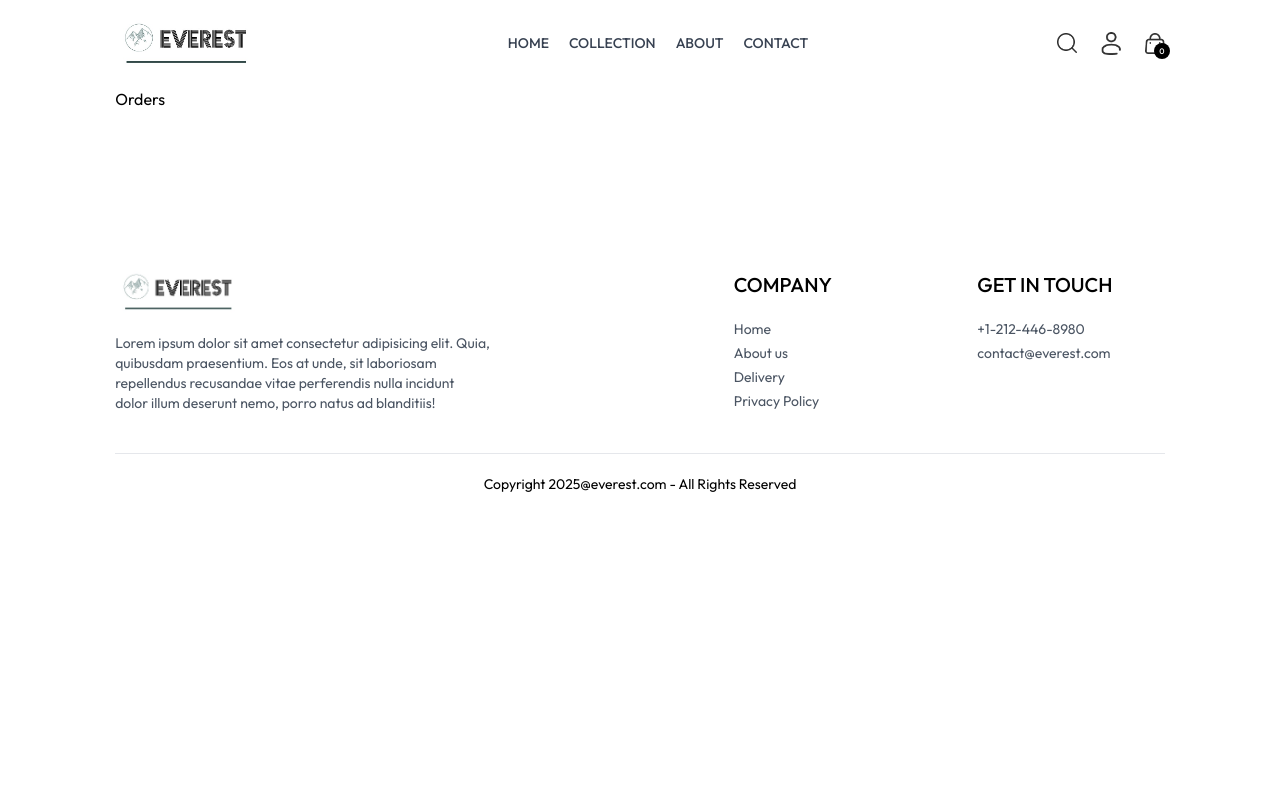
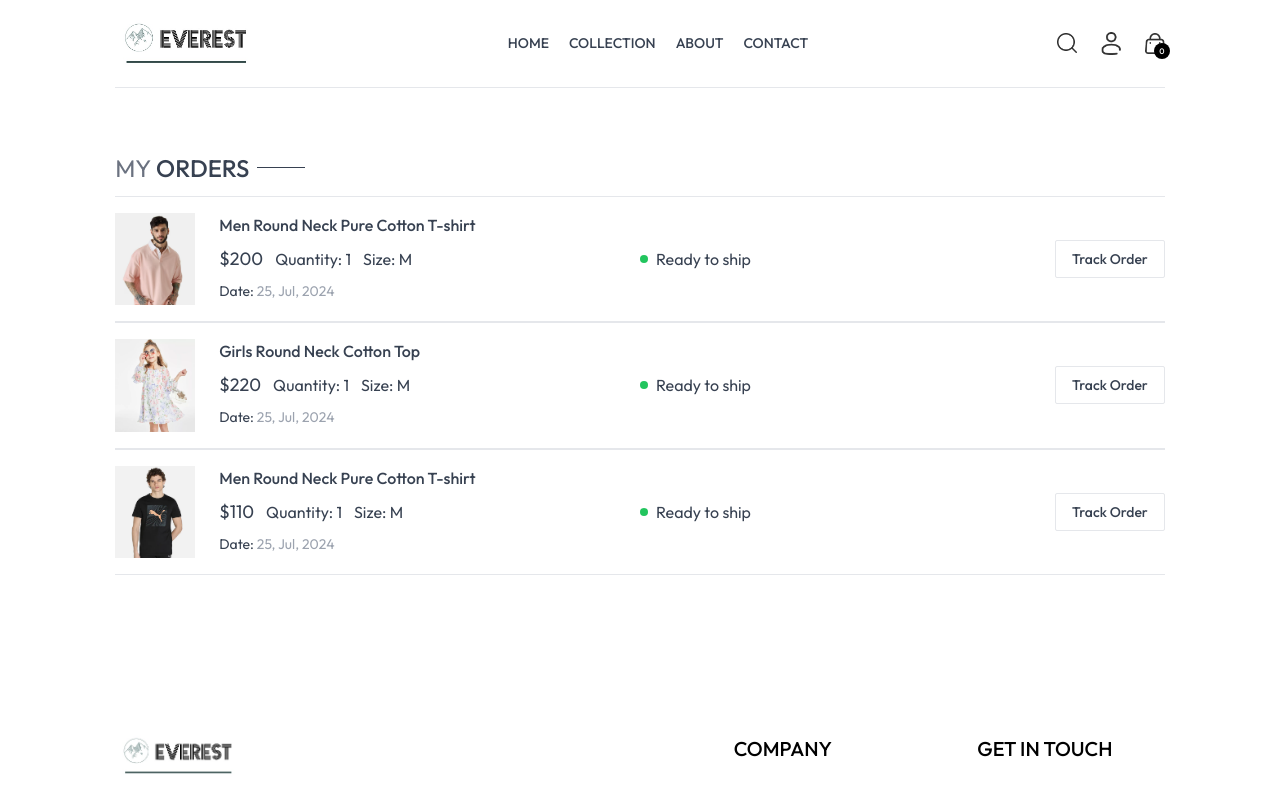
Before and after one commit to ShakshiAgl/everest-ecommerce, a React (Vite) app in the folder frontend/: page /orders in a window 1280 px wide. Shown: the top 786 px of the page. Built offline with nearby package versions, Linux system fonts and the light colour scheme.

Commit message:
Orders page

```diff
--- a/frontend/src/components/Navbar.jsx
+++ b/frontend/src/components/Navbar.jsx
@@ -41,7 +41,7 @@
 
    <div className='group relative'>
   <div className='cursor-pointer flex items-center'>
-    <img className='w-5' src={assets.profile_icon} alt="" />
+    <Link to='/login'><img className='w-5' src={assets.profile_icon} alt="" /></Link>
   </div>
 
   {/* Dropdown */}
--- a/frontend/src/pages/Orders.jsx
+++ b/frontend/src/pages/Orders.jsx
@@ -1,8 +1,44 @@
-import React from 'react'
+import Title from '@/components/Title';
+import { ShopContext } from '@/context/ShopContext'
+import React, { useContext } from 'react'
 
 const Orders = () => {
+
+  const { products, currency } = useContext(ShopContext);
+
   return (
-    <div>Orders</div>
+    <div className='border-t pt-16'>
+      <div className='text-2xl'>
+         <Title text1={'MY'} text2={' ORDERS'}/>
+      </div>
+      <div>
+        {
+          products.slice(1,4).map((item, index)=>(
+            <div key={index} className='py-4 border-t border-b text-gray-700 flex flex-col md:flex-row md:items-center md:justify-between gap-4' >
+                <div className='flex items-start gap-6 text-sm'>
+                  <img className='w-16 sm:w-20' src={item.image[0]} alt="" />
+                  <div>
+                    <p className='sm:text-base font-medium'>{item.name}</p>
+                    <div className='flex items-center gap-3 mt-2 text-base text-gray-700'>
+                       <p className='text-lg'>{currency}{item.price}</p>
+                       <p>Quantity: 1</p>
+                       <p> Size: M</p>
+                    </div>
+                    <p className='mt-2'>Date: <span className='text-gray-400'>25, Jul, 2024</span></p>
+                  </div>
+                </div>
+                <div className='md:w-1/2 flex justify-between'>
+                  <div className='flex items-center gap-2'>
+                    <p className='min-w-2 h-2 rounded-full bg-green-500'></p>
+                    <p className='text-sm md:text-base'>Ready to ship</p>
+                  </div>
+                  <button className='border px-4 py-2 text-sm font-medium rounded-sm'>Track Order</button>
+                </div>
+              </div>
+          ))
+        }
+      </div>
+    </div>
   )
 }
 
--- a/frontend/src/pages/PlaceOrder.jsx
+++ b/frontend/src/pages/PlaceOrder.jsx
@@ -1,11 +1,13 @@
 import { assets } from '@/assets/frontend_assets/assets'
 import CartTotal from '@/components/CartTotal'
 import Title from '@/components/Title'
-import React, { useState } from 'react'
+import { ShopContext } from '@/context/ShopContext'
+import React, { useContext, useState } from 'react'
 
 const PlaceOrder = () => {
 
   const [method, setMethod] = useState('cod');
+  const {navigate} = useContext(ShopContext);
 
   return (
     <div className='flex flex-col sm:flex-row justify-between gap-4 pt-5 sm:pt-14 min-h-[80vh] border-t'>
@@ -53,6 +55,9 @@
                     <p className='text-gray-500 text-sm font-medium mx-4 '>CASH ON DELIVERY</p>
                 </div>
              </div>
+             <div className='w-full text-end mt-8 '>
+                <button onClick={()=>navigate('/orders')} className='bg-black text-white px-16 py-3 text-sm'>PLACE ORDER</button>
+             </div>
           </div>
        </div>
     </div>
```
